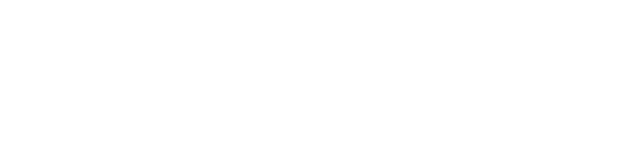
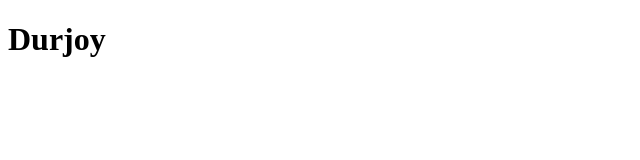
Before and after one commit to sabbosachidurjoy/new-repo, a plain HTML site: page index.html in a window 1280 px wide. Shown: the whole page, without its empty margins (0-640 px from the left). Drawn offline with Linux system fonts and the light colour scheme.

Commit message:
name typed

```diff
--- a/index.html
+++ b/index.html
@@ -8,5 +8,7 @@
 </head>
 <body>
 
+    <h1>Durjoy</h1>
+
 </body>
 </html>
```
